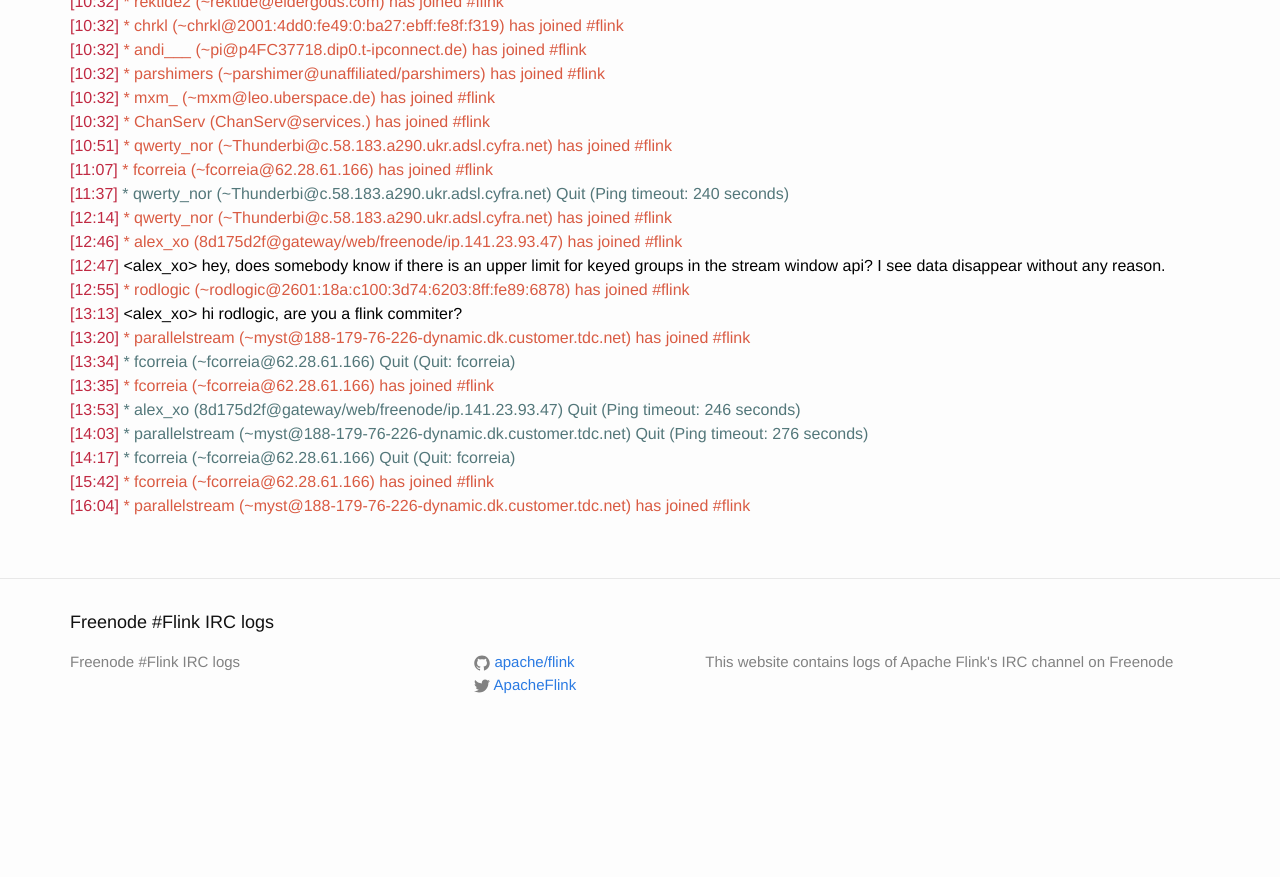
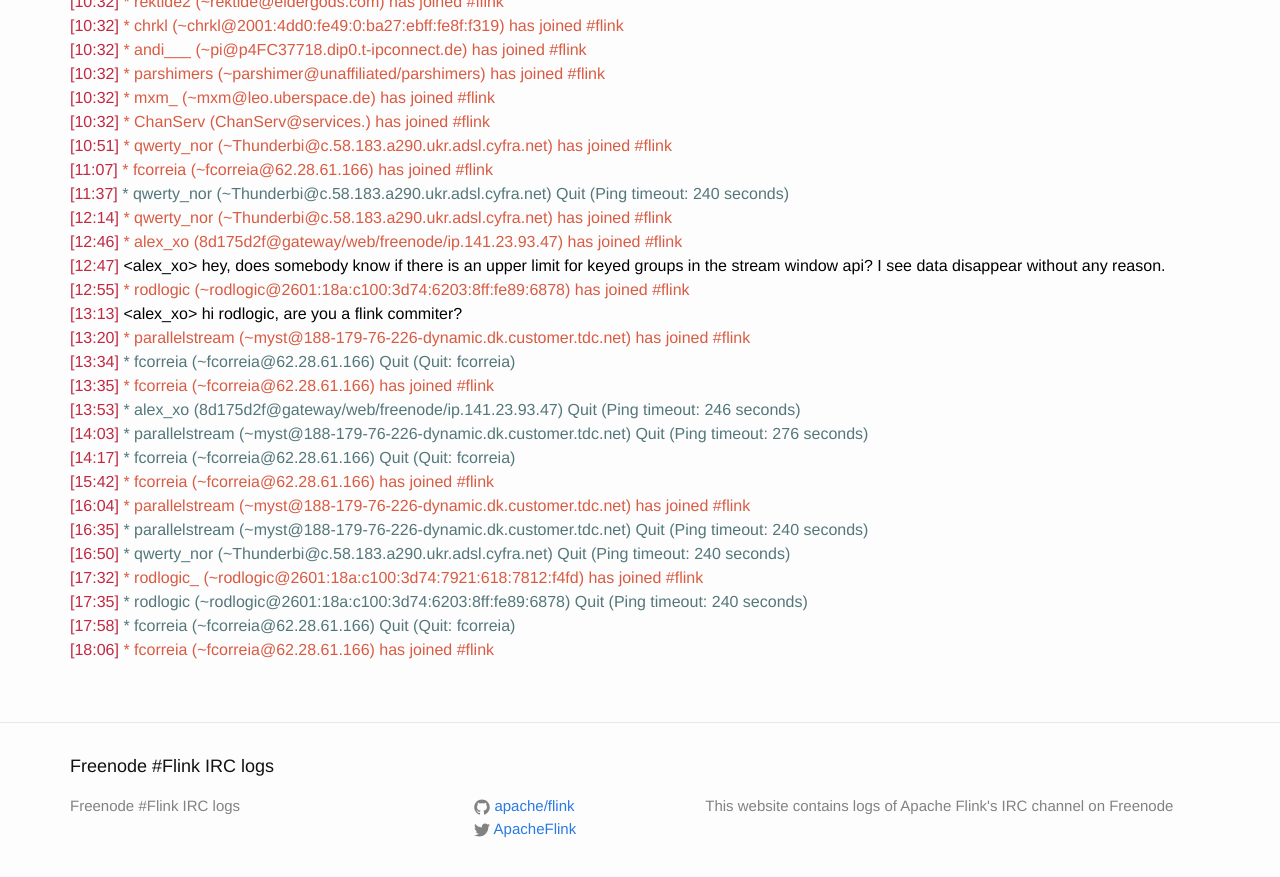
Before and after one commit to flink-irc-logs/flink-irc-logs.github.io, a Jekyll site: the page built from _posts/2015-11-26-logs.markdown, in a window 1280 px wide and 900 px high, scrolled down 858 px. Shown: the top 877 px of the window. Built offline with Jekyll 4.4.1, drawn with Linux system fonts in a browser that asks for light colours; before the commit the page ends 1614 px from its top, so only the background shows below that.

Commit message:
Update of the logs on Thu Nov 26 18:25:04 CET 2015

```diff
--- a/_posts/2015-11-26-logs.markdown
+++ b/_posts/2015-11-26-logs.markdown
@@ -53,3 +53,9 @@
 <span class="irc-date">[14:17]</span> <span class="irc-navy">* fcorreia (~fcorreia@62.28.61.166) Quit (Quit: fcorreia)</span><br />
 <span class="irc-date">[15:42]</span> <span class="irc-green">* fcorreia (~fcorreia@62.28.61.166) has joined #flink</span><br />
 <span class="irc-date">[16:04]</span> <span class="irc-green">* parallelstream (~myst@188-179-76-226-dynamic.dk.customer.tdc.net) has joined #flink</span><br />
+<span class="irc-date">[16:35]</span> <span class="irc-navy">* parallelstream (~myst@188-179-76-226-dynamic.dk.customer.tdc.net) Quit (Ping timeout: 240 seconds)</span><br />
+<span class="irc-date">[16:50]</span> <span class="irc-navy">* qwerty_nor (~Thunderbi@c.58.183.a290.ukr.adsl.cyfra.net) Quit (Ping timeout: 240 seconds)</span><br />
+<span class="irc-date">[17:32]</span> <span class="irc-green">* rodlogic_ (~rodlogic@2601:18a:c100:3d74:7921:618:7812:f4fd) has joined #flink</span><br />
+<span class="irc-date">[17:35]</span> <span class="irc-navy">* rodlogic (~rodlogic@2601:18a:c100:3d74:6203:8ff:fe89:6878) Quit (Ping timeout: 240 seconds)</span><br />
+<span class="irc-date">[17:58]</span> <span class="irc-navy">* fcorreia (~fcorreia@62.28.61.166) Quit (Quit: fcorreia)</span><br />
+<span class="irc-date">[18:06]</span> <span class="irc-green">* fcorreia (~fcorreia@62.28.61.166) has joined #flink</span><br />
```
